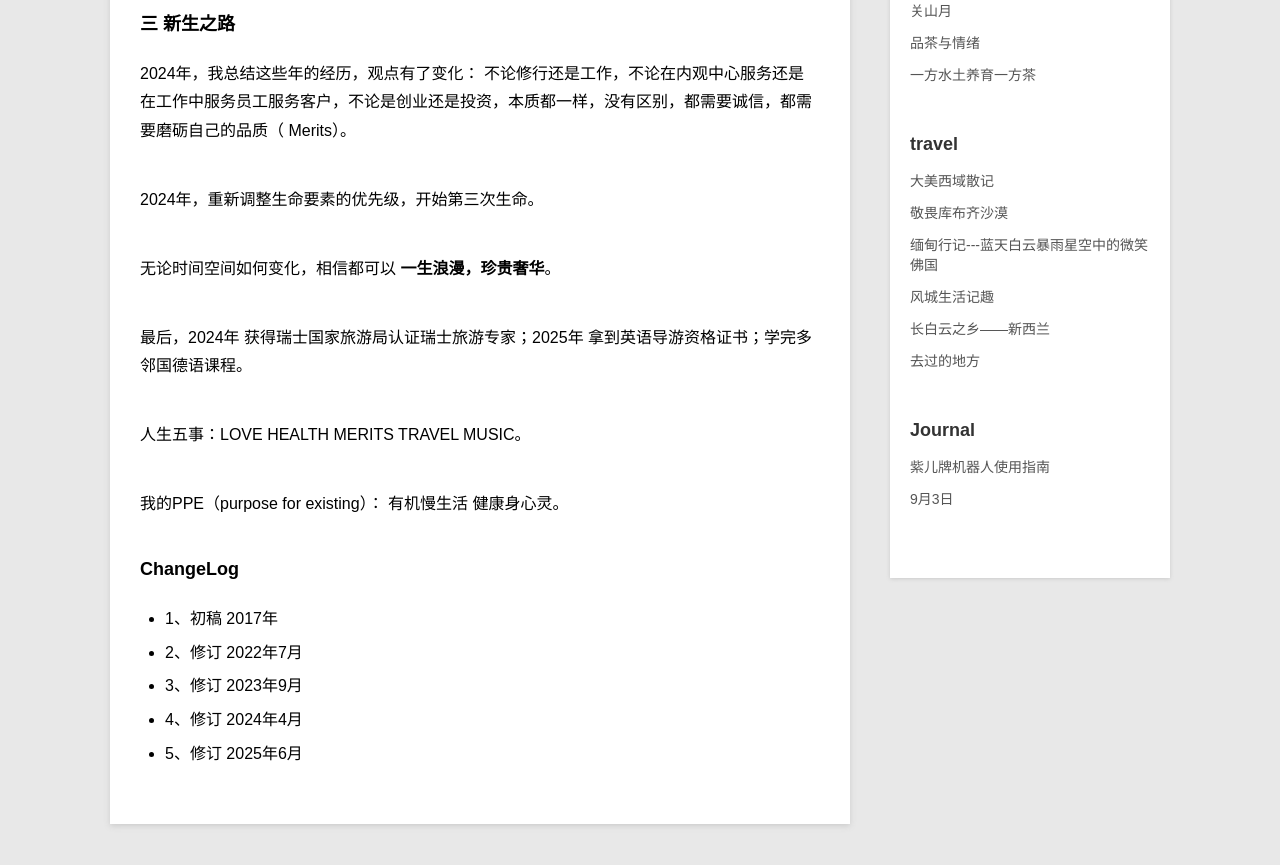
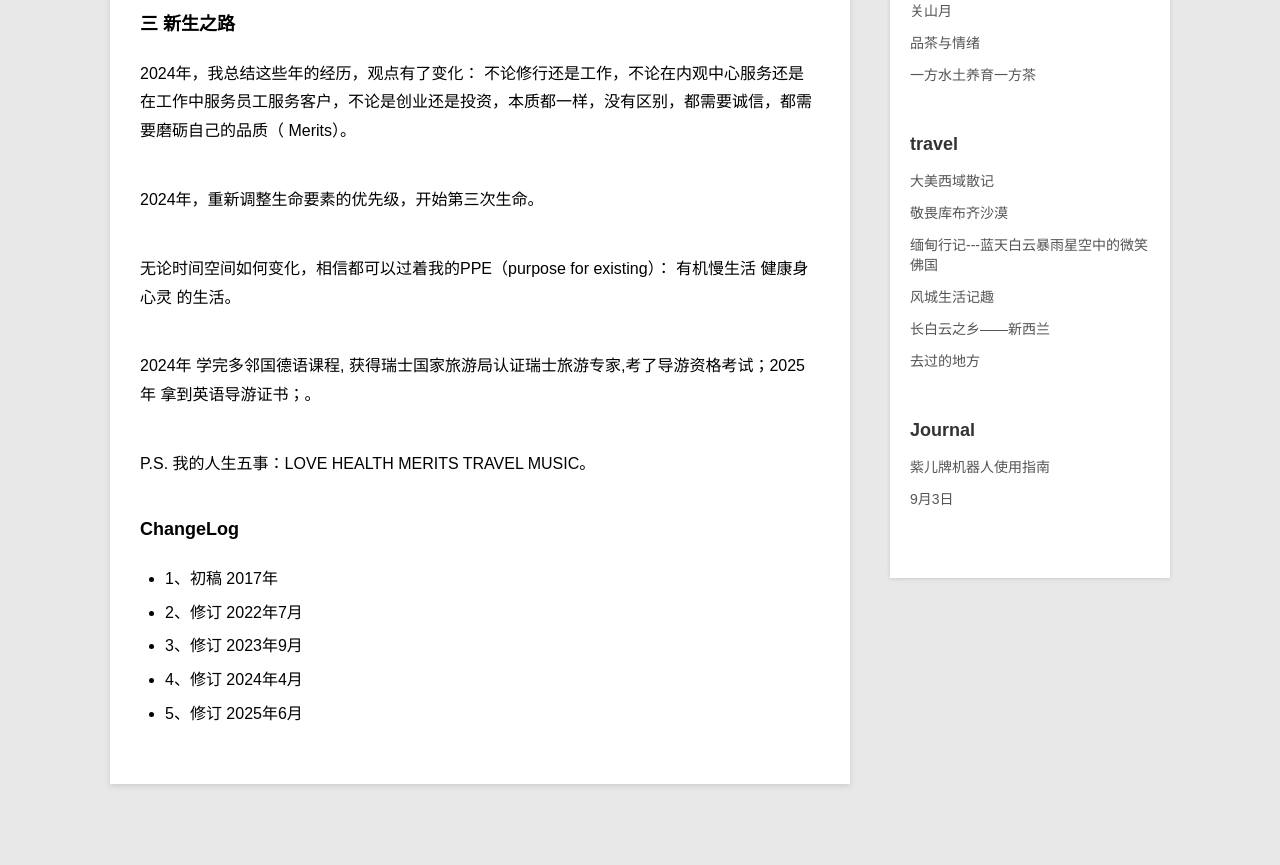
Before and after one commit to violettianjie/violettianjie.github.io, a Jekyll site: the page built from _posts/blog/2022-07-09-2life.md, in a window 1280 px wide and 900 px high, scrolled down 3710 px. Shown: the top 865 px of the window. Built offline with Jekyll 4.4.1, drawn with Linux system fonts in a browser that asks for light colours; comment, search, counter and statistics services are not loaded.

Commit message:
Update 2022-07-09-2life.md

```diff
--- a/_posts/blog/2022-07-09-2life.md
+++ b/_posts/blog/2022-07-09-2life.md
@@ -118,13 +118,14 @@ category: blog
 
 2024年，重新调整生命要素的优先级，开始第三次生命。
 
-无论时间空间如何变化，相信都可以 **一生浪漫，珍贵奢华**。
+无论时间空间如何变化，相信都可以过着我的PPE（purpose for existing）： 有机慢生活 健康身心灵 的生活。
 
-最后，2024年 获得瑞士国家旅游局认证瑞士旅游专家；2025年 拿到英语导游资格证书；学完多邻国德语课程。
+2024年 学完多邻国德语课程, 获得瑞士国家旅游局认证瑞士旅游专家,考了导游资格考试；2025年 拿到英语导游证书；。
 
-人生五事：LOVE HEALTH MERITS TRAVEL MUSIC。
+P.S.
+我的人生五事：LOVE HEALTH MERITS TRAVEL MUSIC。
 
-我的PPE（purpose for existing）： 有机慢生活 健康身心灵。
+
 
 
 
```
